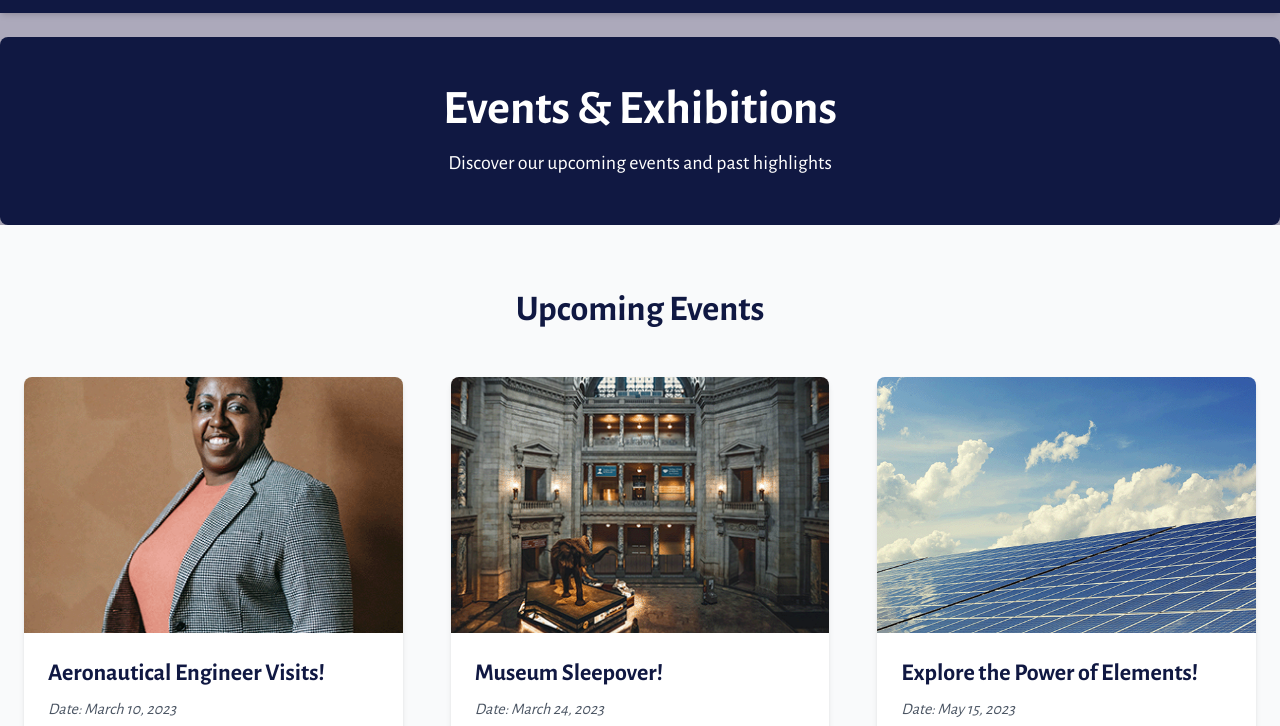
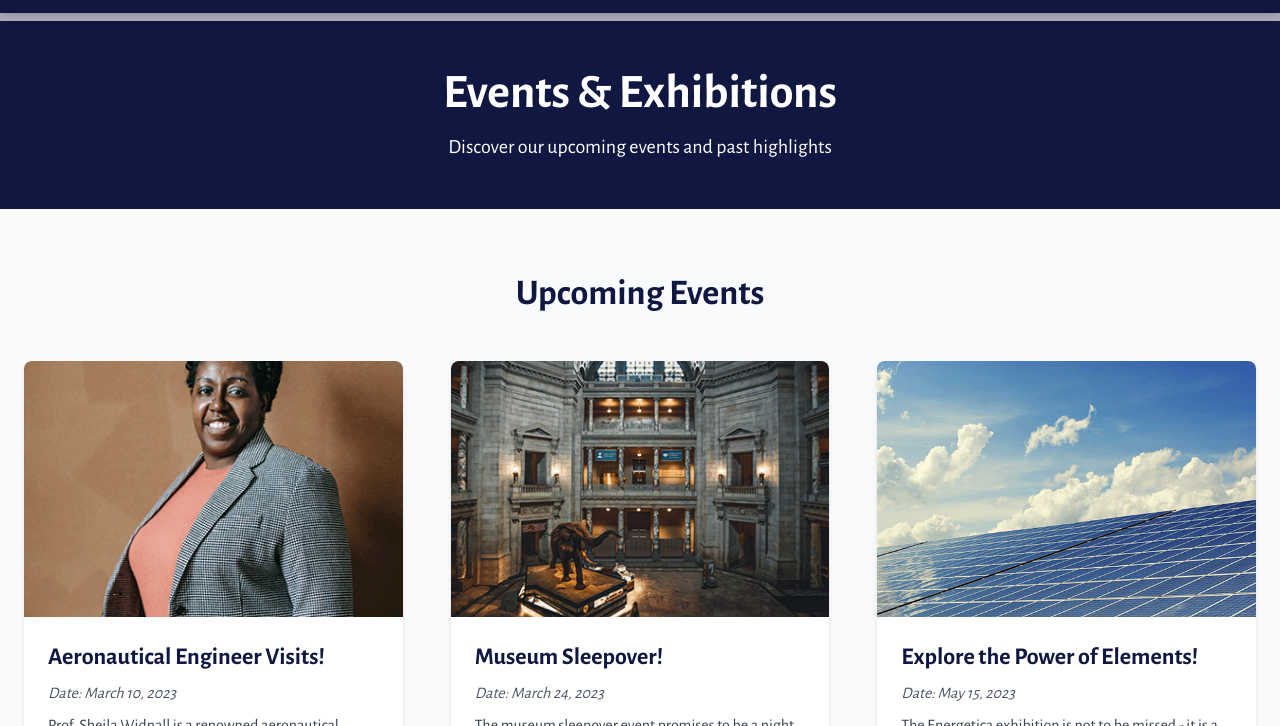
Before and after one commit to lordaake/community-museum-v2, a plain HTML site: page events.html in a window 1280 px wide. Shown: the part 59-785 px from the top of the page. Drawn offline with nearby package versions, Linux system fonts and the light colour scheme.

Commit message:
changed pt

```diff
--- a/events.html
+++ b/events.html
@@ -90,9 +90,9 @@
     </header>
 
     <!-- Main Content -->
-    <main class="pt-24">
+    <main class="pt-20">
         <!-- Page Title -->
-        <section class="bg-museum-blue py-12 rounded-lg shadow-lg mx-6 md:mx-0">
+        <section class="bg-museum-blue py-12 shadow-lg mx-6 md:mx-0">
             <div class="container mx-auto text-center text-white">
                 <h1 class="text-5xl font-bold">Events & Exhibitions</h1>
                 <p class="text-xl mt-4">Discover our upcoming events and past highlights</p>
```
Also changed, not shown: exhibitions.html (+1 -1 lines), getinvolved.html (+1 -1 lines), visit.html (+1 -1 lines).
